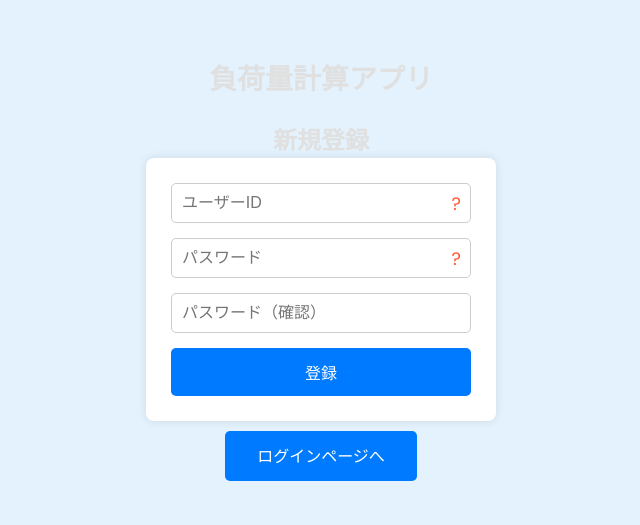
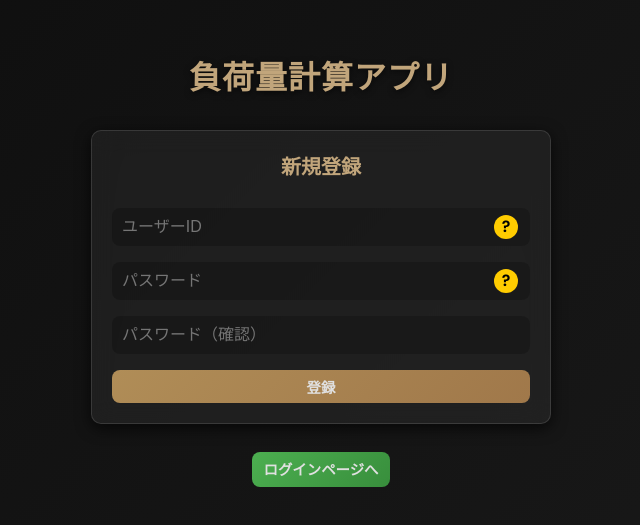
Before and after one commit to Ryunosuke365/workout_app, a Next.js app in the folder frontend/: page /register in a window 1280 px wide. Shown: the part 131-656 px from the top of the page, without its empty margins (319-959 px from the left). Built offline with nearby package versions, Linux system fonts and the light colour scheme.

Commit message:
登録ページのデザイン修正

```diff
--- a/frontend/src/pages/register.js
+++ b/frontend/src/pages/register.js
@@ -8,9 +8,10 @@ import useAuth from "@/hooks/useAuth";
 const API_URL = "https://loadlog.jp/api/register";
 
 const Register = () => {
+  // デバイス検出とスタイルの選択にカスタムフックを使用
+  const { isMobile, styles } = useDeviceDetect(stylesDesktop, stylesMobile);
+
   const { handleAuthError, authPost } = useAuth();
-
-  const { isMobile, styles } = useDeviceDetect(stylesDesktop, stylesMobile);
   const [formData, setFormData] = useState({
     user_id: "",
     password: "",
@@ -74,72 +75,93 @@ const Register = () => {
   };
 
   return (
-    <div className={styles.container}>
+    <main className={styles.container}>
       <h1 className={styles.title}>負荷量計算アプリ</h1>
-      <h2 className={styles.heading2}>新規登録</h2>
 
-      <form onSubmit={handleRegister} className={styles.form}>
-        <div className={styles.inputContainer}>
+      {/* ───────── 新規登録フォーム ───────── */}
+      <form onSubmit={handleRegister} className={`${styles.card} card`}>
+        <h2 className="section-header">新規登録</h2>
+
+        {/* ユーザーID */}
+        <div className={styles.inputWrap}>
           <input
+            className="form-control"
             type="text"
             name="user_id"
             placeholder="ユーザーID"
             value={formData.user_id}
             onChange={handleInputChange}
-            className={styles.input}
             required
           />
           <span
-            className={styles.questionMark}
-            onClick={() => toggleHelp("ユーザーIDは5文字以上の英数字のみで入力してください。")}
+            className={styles.qm}
+            onClick={() =>
+              toggleHelp("ユーザーIDは4〜16文字の英数字のみです。")
+            }
           >
             ?
           </span>
         </div>
 
-        <div className={styles.inputContainer}>
+        {/* パスワード */}
+        <div className={styles.inputWrap}>
           <input
+            className="form-control"
             type="password"
             name="password"
             placeholder="パスワード"
             value={formData.password}
             onChange={handleInputChange}
-            className={styles.input}
             required
           />
           <span
-            className={styles.questionMark}
-            onClick={() => toggleHelp("パスワードは8文字以上で、大文字・小文字・数字をそれぞれ1文字以上含めてください。")}
+            className={styles.qm}
+            onClick={() =>
+              toggleHelp(
+                "8〜32文字で、大文字・小文字・数字をそれぞれ1文字以上含めてください。"
+              )
+            }
           >
             ?
           </span>
         </div>
 
-        <div className={styles.inputContainer}>
+        {/* 確認用パスワード */}
+        <div className={styles.inputWrap}>
           <input
+            className="form-control"
             type="password"
             name="confirm_password"
             placeholder="パスワード（確認）"
             value={formData.confirm_password}
             onChange={handleInputChange}
-            className={styles.input}
             required
           />
         </div>
 
-        <button type="submit" className={styles.button} disabled={isLoading}>
-          {isLoading ? "登録中..." : "登録"}
+        <button
+          type="submit"
+          className="btn btn--primary"
+          disabled={isLoading}
+        >
+          {isLoading ? "登録中…" : "登録"}
         </button>
+
+        {message && (
+          <p className="alert alert--warn" onClick={() => setMessage("")}>
+            {message}
+          </p>
+        )}
       </form>
 
-      {message && <p className={styles.message}>{message}</p>}
-
-      <Link href="/login" legacyBehavior>
-        <a className={styles.linkButton}>ログインページへ</a>
+      {/* ───────── ログインページへのリンク ───────── */}
+      <Link href="/login" className="btn btn--success">
+        ログインページへ
       </Link>
 
+      {/* ───────── ツールチップ ───────── */}
       {helpText && <div className={styles.tooltip}>{helpText}</div>}
-    </div>
+    </main>
   );
 };
 
--- a/frontend/src/stylesDesktop/register.module.css
+++ b/frontend/src/stylesDesktop/register.module.css
@@ -1,103 +1,89 @@
+/* ───────────────────────────────
+ *  Register Page – module-scoped 追加分
+ * ─────────────────────────────── */
+
+/* 中央寄せ & 全画面グラデ背景は globals.css が担当 */
 .container {
   display: flex;
   flex-direction: column;
   align-items: center;
   justify-content: center;
+  gap: 1.75rem;
   min-height: 100vh;
-  background-color: #e3f2fd;
+  padding: 0 1rem;
+  animation: fade-in 0.6s ease-out;
 }
 
+/* ページタイトル */
 .title {
-  font-size: 28px;
-  font-weight: bold;
-  margin-bottom: 20px;
-  text-align: center;
+  font-size: 2rem;
+  font-weight: 600;
+  letter-spacing: 1px;
+  color: var(--clr-primary);
+  text-shadow: 0 2px 6px rgba(0, 0, 0, 0.6);
 }
 
-.form {
+/* ガラスカード：globals の .card を拡張 */
+.card {
+  width: min(460px, 100%);
   display: flex;
   flex-direction: column;
-  gap: 15px;
-  background: white;
-  padding: 25px;
-  border-radius: 8px;
-  width: 350px;
-  box-shadow: 0 0 10px rgba(0, 0, 0, 0.1);
+  gap: 1rem;
+  border: 1px solid rgba(255, 255, 255, 0.12);
+  backdrop-filter: blur(12px) saturate(120%);
+  box-shadow: var(--shadow-card);
+  animation: slide-up 0.5s 0.15s ease-out both;
 }
 
-.inputContainer {
+/* 質問マーク付き入力グループ */
+.inputWrap {
   position: relative;
-  width: 100%;
 }
 
-.input {
-  width: 100%;
-  padding: 10px 30px 10px 10px;
-  font-size: 16px;
-  border: 1px solid #ccc;
-  border-radius: 5px;
-  box-sizing: border-box;
+/* 質問マーク */
+.qm {
+  position: absolute;
+  top: 50%;
+  right: 0.75rem;
+  transform: translateY(-50%);
+  width: 1.5rem;
+  height: 1.5rem;
+  border-radius: 50%;
+  background: var(--clr-accent);
+  color: #000;
+  font-weight: 600;
+  display: flex;
+  align-items: center;
+  justify-content: center;
+  cursor: pointer;
+  transition: opacity 0.25s;
+}
+.qm:hover { opacity: 0.8; }
+
+/* ツールチップ */
+.tooltip {
+  margin-top: 0.75rem;
+  padding: 0.5rem 0.9rem;
+  background: rgba(0, 0, 0, 0.85);
+  color: #fff;
+  font-size: 0.85rem;
+  border-radius: 6px;
+  max-width: 90vw;
+  animation: fade-in 0.25s ease-out;
 }
 
-.questionMark {
-  position: absolute;
-  top: 50%;
-  right: 10px;
-  transform: translateY(-50%);
-  cursor: pointer;
-  color: #ff5733;
-  font-size: 18px;
+/* ─────── 共通アニメーション ─────── */
+@keyframes fade-in {
+  from { opacity: 0; }
+  to   { opacity: 1; }
+}
+@keyframes slide-up {
+  from { transform: translateY(20px); opacity: 0; }
+  to   { transform: translateY(0);   opacity: 1; }
 }
 
-.tooltip {
-  position: absolute;
-  top: -35px;
-  right: 0;
-  background: rgba(0, 0, 0, 0.8);
-  color: white;
-  padding: 5px 10px;
-  border-radius: 5px;
-  white-space: nowrap;
-  font-size: 12px;
-  z-index: 1;
+/* ─────── レスポンシブ ─────── */
+@media (max-width: 480px) {
+  .card { width: 100%; }
+  .title { font-size: 1.6rem; }
 }
-
-.button {
-  width: 100%;
-  padding: 12px;
-  background-color: #007bff;
-  color: white;
-  font-size: 16px;
-  border: none;
-  border-radius: 5px;
-  cursor: pointer;
-}
-
-.button:hover {
-  background-color: #0056b3;
-}
-
-.linkButton {
-  display: block;
-  width: 15%;
-  padding: 12px;
-  background-color: #007bff;
-  color: white;
-  font-size: 16px;
-  border-radius: 5px;
-  text-align: center;
-  margin-top: 10px;
-  text-decoration: none;
-  transition: background-color 0.3s;
-}
-
-.linkButton:hover {
-  background-color: #0056b3;
-}
-
-.message {
-  color: red;
-  margin-top: 10px;
-  font-weight: bold;
-  cursor: pointer;
-}
```
